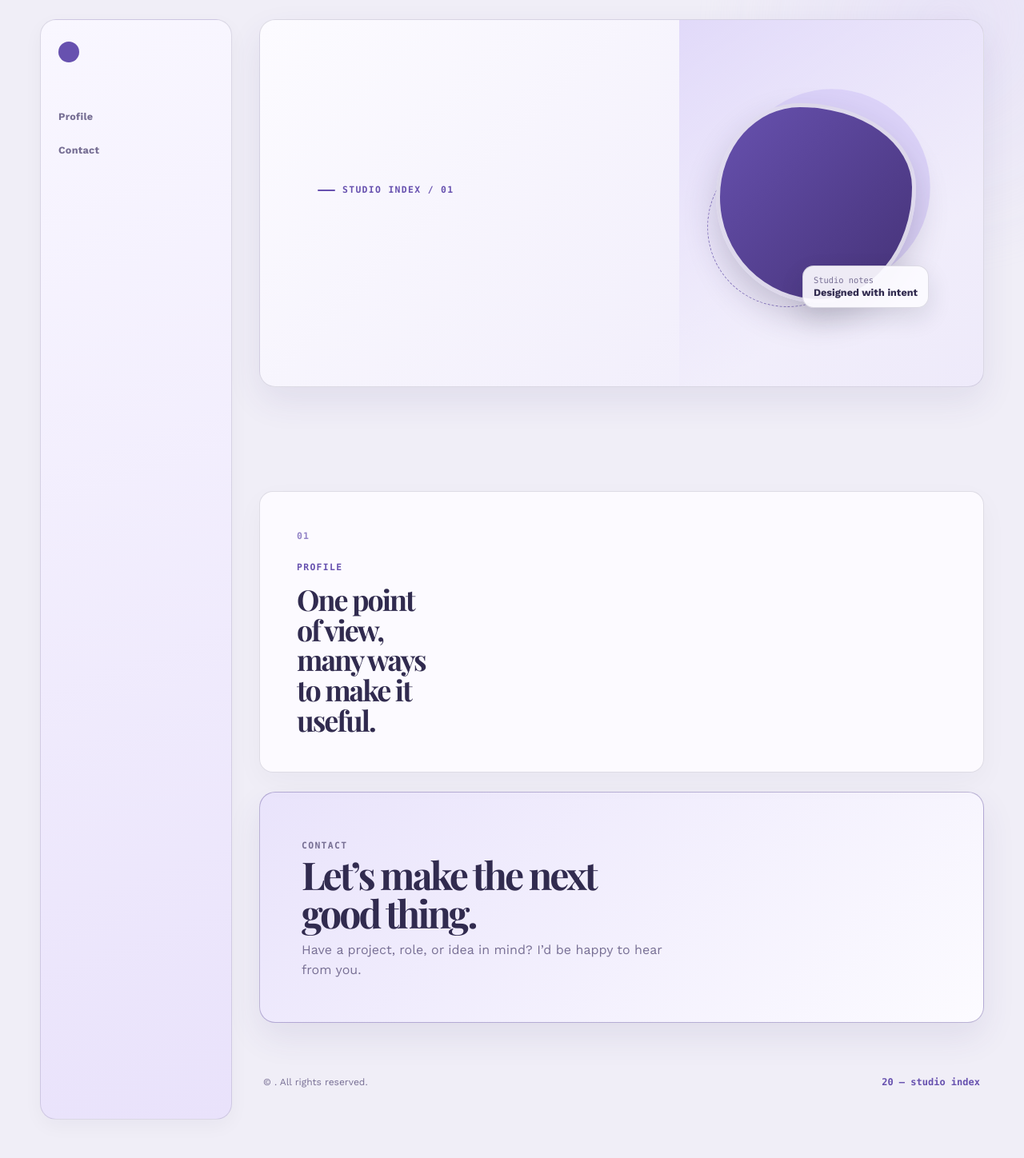
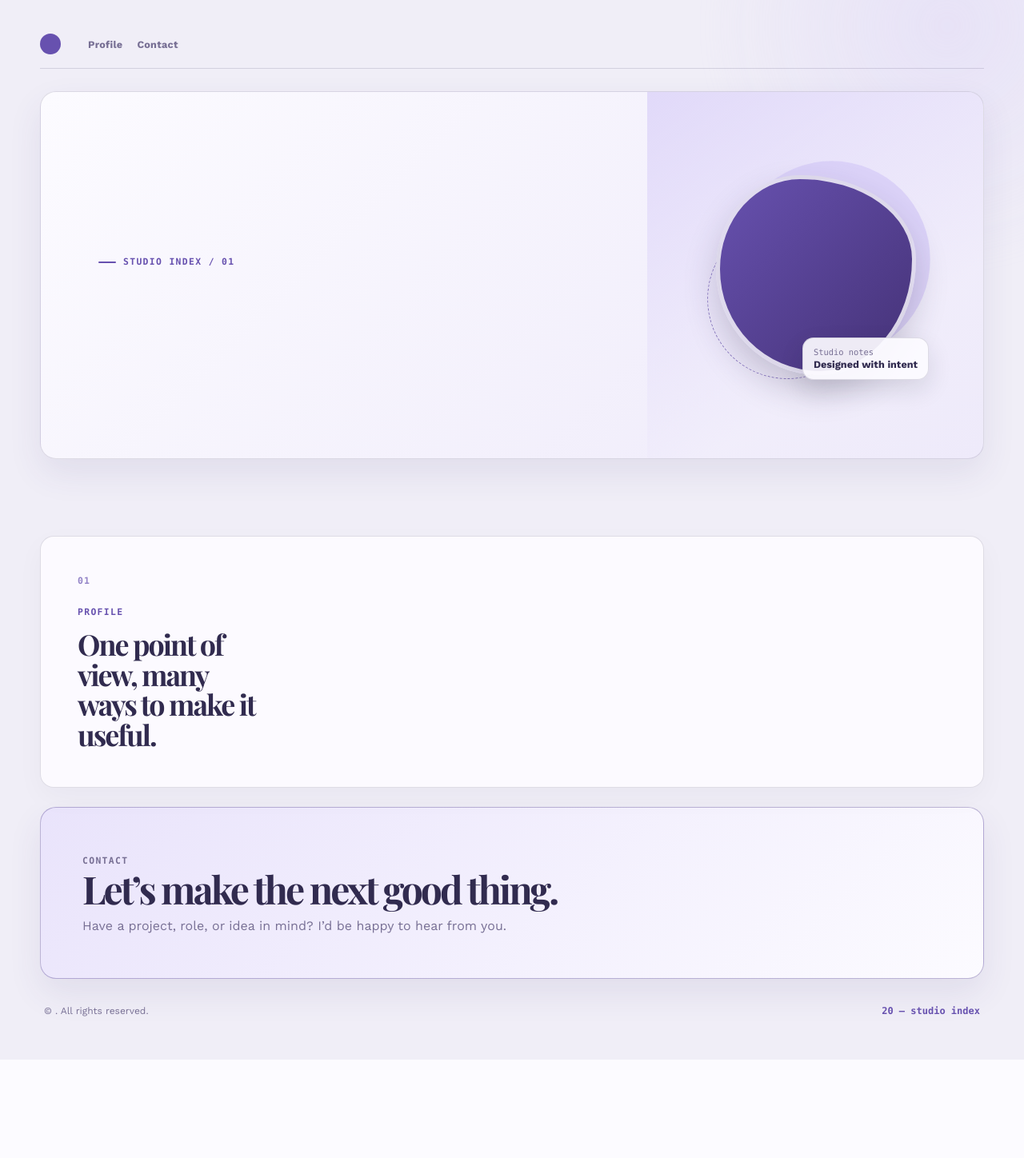
Before and after one commit to AdeelMalik22/portfolio_manager, a Django app: template templates/portfolio_templates/template_sidebar_layout.html in a window 1280 px wide. Shown: the whole page at 80% size. After the commit the page ends 1325 px from the top, so only its background shows below. Run offline with Django 5.2, Linux system fonts and the light colour scheme; the template is opened without the code that fills it, so the values that code supplies are empty.

Commit message:
fix(templates): refine sidebar portfolio framing

```diff
--- a/templates/portfolio_templates/template_sidebar_layout.html
+++ b/templates/portfolio_templates/template_sidebar_layout.html
@@ -37,8 +37,23 @@
     .template-sidebar-layout .portrait-frame { width: min(100%, 274px); }
     .template-sidebar-layout .portrait-image,
     .template-sidebar-layout .portrait-monogram { width: 91%; border-width: 5px; }
+    .template-sidebar-layout .portfolio-page { display: block; max-width: 1320px; }
+    .template-sidebar-layout .portfolio-nav { position: static; display: flex; flex-direction: row; align-items: center; min-height: 62px; margin-bottom: 28px; padding: 12px 0; border-width: 0 0 1px; border-radius: 0; background: transparent; box-shadow: none; backdrop-filter: none; }
+    .template-sidebar-layout .brand { margin: 0; }
+    .template-sidebar-layout .nav-links { flex-direction: row; align-items: center; gap: 18px; }
+    .template-sidebar-layout .hero,
+    .template-sidebar-layout .portfolio-content,
+    .template-sidebar-layout .portfolio-footer { width: auto; }
+    .template-sidebar-layout .hero { grid-template-columns: minmax(0, 1.2fr) minmax(300px, .8fr); }
+    .template-sidebar-layout .hero h1 { white-space: nowrap; font-size: clamp(3.2rem, 7vw, 6.4rem); }
     @media (max-width: 980px) {
         .template-sidebar-layout .hero { grid-template-columns: 1fr; }
         .template-sidebar-layout .hero-visual { display: grid; justify-items: start; }
     }
+    @media (max-width: 760px) {
+        .template-sidebar-layout .portfolio-nav { min-height: 0; margin-bottom: 24px; padding: 12px 0; }
+        .template-sidebar-layout .nav-links { flex-direction: row; align-items: center; gap: 12px; }
+        .template-sidebar-layout .hero { grid-template-columns: 1fr; }
+        .template-sidebar-layout .hero h1 { white-space: normal; font-size: clamp(3.2rem, 15vw, 5.2rem); }
+    }
 {% endblock %}
```
